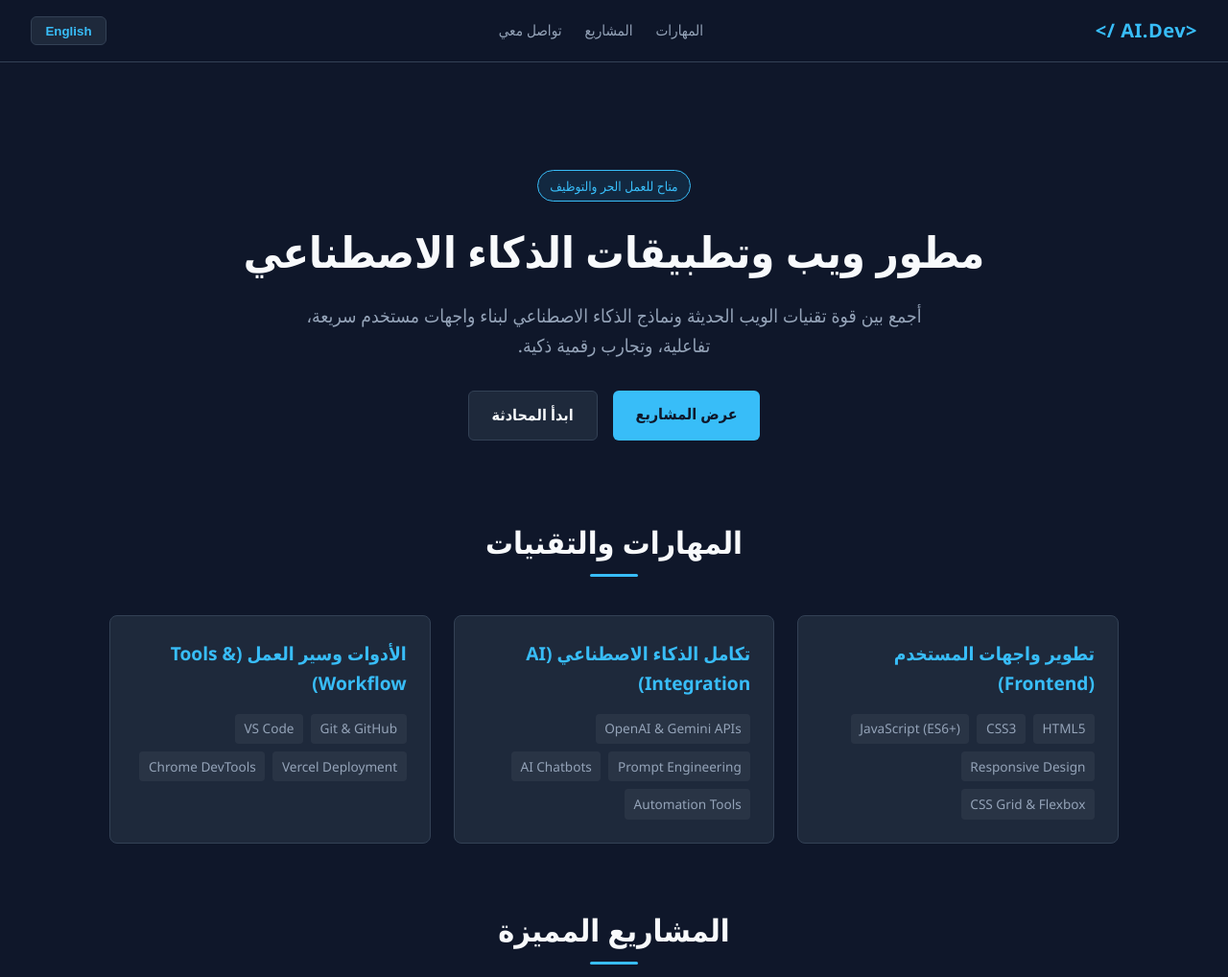
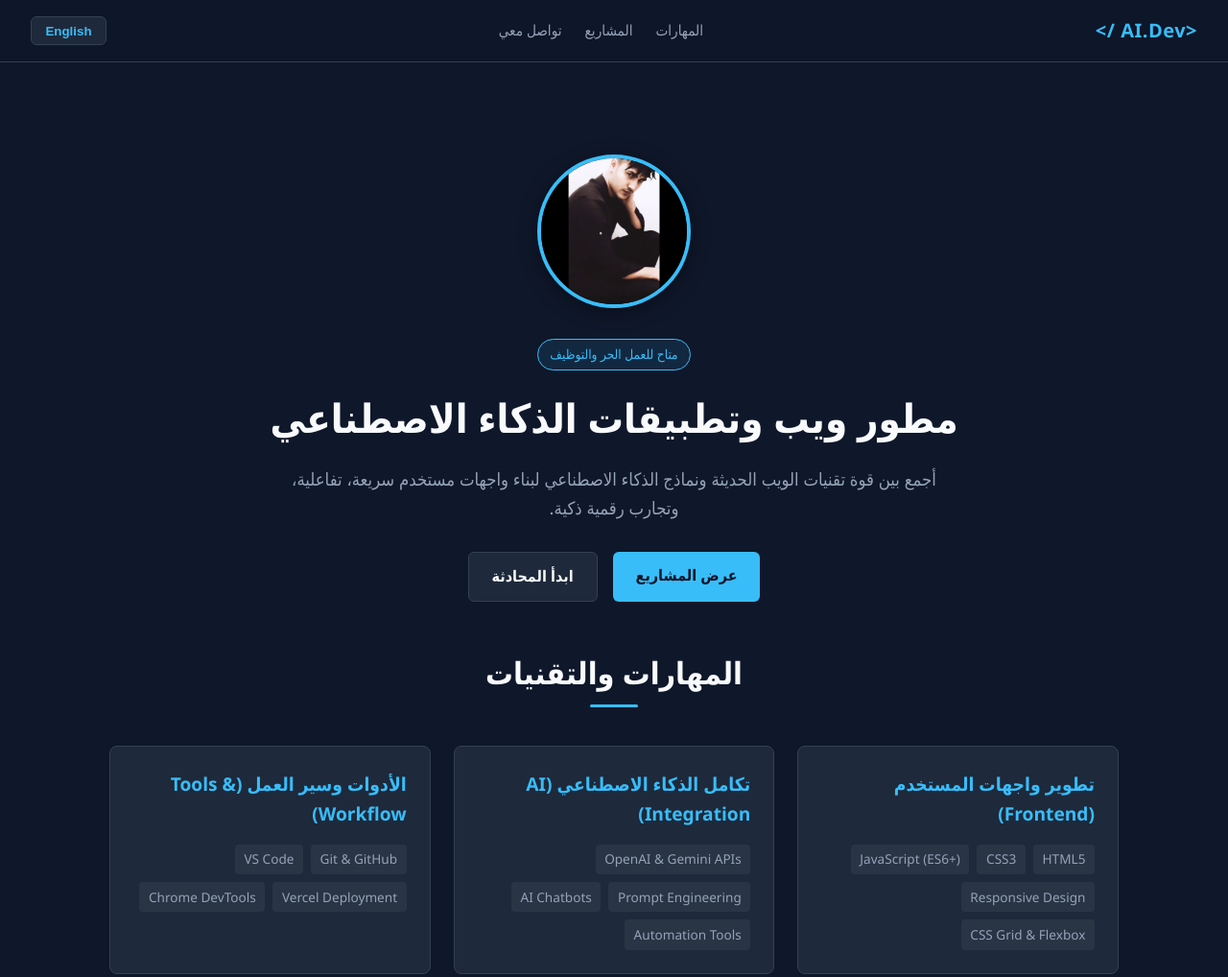
Before and after one commit to muhammadelosman464-png/may-profaile-muhammed, a plain HTML site: page index.html in a window 1280 px wide. Shown: the top 1018 px of the page at 96% size. Drawn offline with Linux system fonts and the light colour scheme.

Commit message:
Update index.html

```diff
--- a/index.html
+++ b/index.html
@@ -100,7 +100,19 @@
         /* Hero Section */
         .hero {
             text-align: center;
-            padding: 5rem 1rem;
+            padding: 4rem 1rem 3rem;
+        }
+
+        /* Profile Picture Style */
+        .profile-pic {
+            width: 160px;
+            height: 160px;
+            border-radius: 50%;
+            object-fit: cover;
+            border: 4px solid var(--accent-color);
+            margin-bottom: 1.5rem;
+            box-shadow: 0 4px 20px rgba(0,0,0,0.4);
+            display: inline-block;
         }
 
         .badge {
@@ -115,14 +127,14 @@
         }
 
         .hero h1 {
-            font-size: 2.8rem;
+            font-size: 2.6rem;
             margin-bottom: 1rem;
             color: var(--text-primary);
         }
 
         .hero p {
             color: var(--text-secondary);
-            font-size: 1.2rem;
+            font-size: 1.15rem;
             max-width: 700px;
             margin: 0 auto 2rem;
         }
@@ -348,6 +360,7 @@
 </head>
 <body>
 
+    <!-- Header & Navbar -->
     <nav>
         <div class="logo">&lt;AI.Dev /&gt;</div>
         <ul class="nav-links">
@@ -358,8 +371,13 @@
         <button class="lang-btn" id="langToggle">English</button>
     </nav>
 
+    <!-- Hero Section -->
     <div class="container">
         <section class="hero">
+            <!-- الصورة الشخصية -->
+            <div>
+                <img src="me.jpeg" alt="Profile Picture" class="profile-pic">
+            </div>
             <span class="badge" data-key="badge">متاح للعمل الحر والتوظيف</span>
             <h1 data-key="heroTitle">مطور ويب وتطبيقات الذكاء الاصطناعي</h1>
             <p data-key="heroSubtitle">أجمع بين قوة تقنيات الويب الحديثة ونماذج الذكاء الاصطناعي لبناء واجهات مستخدم سريعة، تفاعلية، وتجارب رقمية ذكية.</p>
@@ -369,6 +387,7 @@
             </div>
         </section>
 
+        <!-- Skills Section -->
         <section id="skills">
             <h2 class="section-title" data-key="skillsTitle">المهارات والتقنيات</h2>
             <div class="skills-grid">
@@ -403,10 +422,12 @@
             </div>
         </section>
 
+        <!-- Projects Section -->
         <section id="projects">
             <h2 class="section-title" data-key="projectsTitle">المشاريع المميزة</h2>
             <div class="projects-grid">
 
+                <!-- Project 1 -->
                 <div class="project-card">
                     <div class="project-content">
                         <h3 data-key="p1Title">مساعد دردشة تفاعلي بالذكاء الاصطناعي</h3>
@@ -423,6 +444,7 @@
                     </div>
                 </div>
 
+                <!-- Project 2 -->
                 <div class="project-card">
                     <div class="project-content">
                         <h3 data-key="p2Title">أداة توليد المحتوى الذكي</h3>
@@ -439,6 +461,7 @@
                     </div>
                 </div>
 
+                <!-- Project 3 -->
                 <div class="project-card">
                     <div class="project-content">
                         <h3 data-key="p3Title">معرض أعمال تفاعلي ثنائي اللغة</h3>
@@ -458,6 +481,7 @@
             </div>
         </section>
 
+        <!-- Contact Section -->
         <section id="contact">
             <h2 class="section-title" data-key="contactTitle">تواصل معي</h2>
             <div class="contact-box">
@@ -485,10 +509,12 @@
         </section>
     </div>
 
+    <!-- Footer -->
     <footer>
         <p data-key="footerText">&copy; 2026 جميع الحقوق محفوظة | صُمم بواسطة مطور ويب وذكاء اصطناعي</p>
     </footer>
 
+    <!-- Dual Language Toggle Script -->
     <script>
         const translations = {
             ar: {
@@ -563,7 +589,6 @@
         langToggleBtn.addEventListener('click', () => {
             currentLang = currentLang === 'ar' ? 'en' : 'ar';
 
-            // Set HTML Direction & Language
             document.documentElement.lang = currentLang;
             document.documentElement.dir = currentLang === 'ar' ? 'rtl' : 'ltr';
 
@@ -573,7 +598,6 @@
                 document.body.classList.remove('en');
             }
 
-            // Update all texts
             document.querySelectorAll('[data-key]').forEach(elem => {
                 const key = elem.getAttribute('data-key');
                 if (translations[currentLang][key]) {
@@ -581,11 +605,9 @@
                 }
             });
 
-            // Update button label
             langToggleBtn.textContent = translations[currentLang].btnLang;
         });
 
-        // Contact Form Submission Handler
         function handleFormSubmit(e) {
             e.preventDefault();
             const statusDiv = document.getElementById('formStatus');
@@ -593,7 +615,6 @@
             statusDiv.style.color = '#38bdf8';
             statusDiv.textContent = translations[currentLang].statusSuccess;
 
-            // Reset form fields
             document.getElementById('contactForm').reset();
 
             setTimeout(() => {
```
